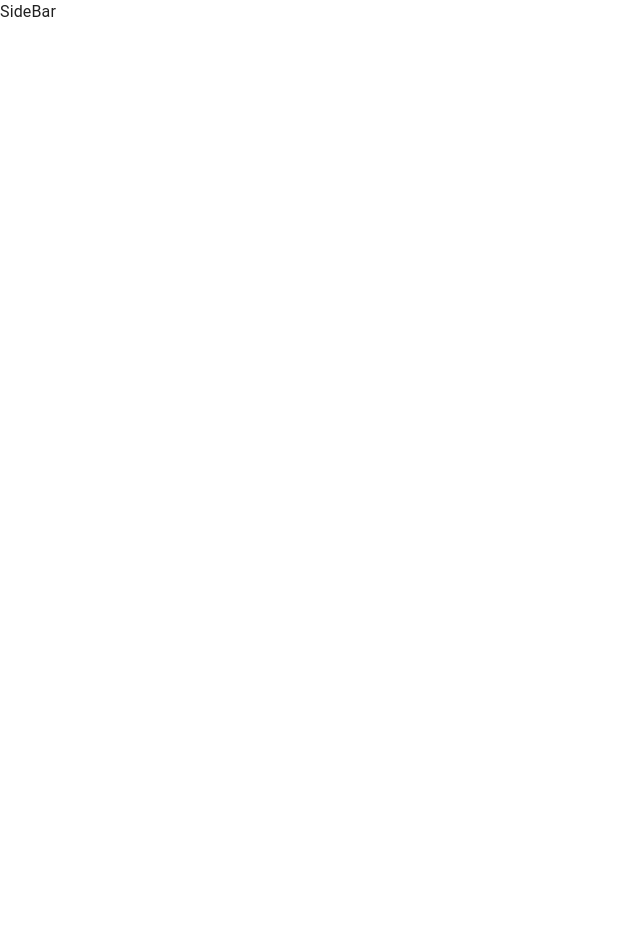
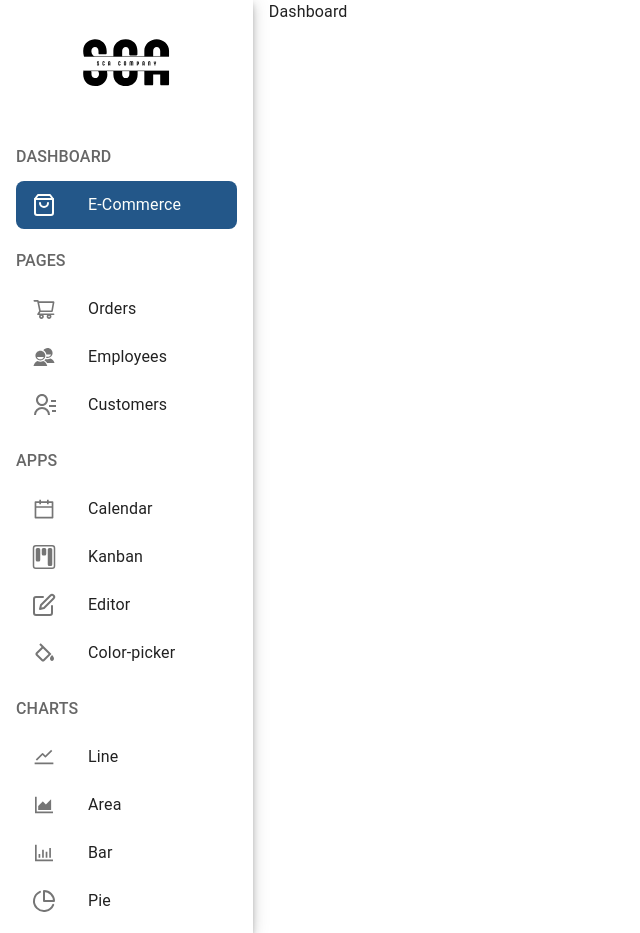
Before and after one commit to arhamsc/admin-dashboard-syncfusion, a React (Vite) app: page /e-commerce in a window 1280 px wide. Before the commit this address had no page. Shown: the whole page, without its empty margins (0-640 px from the left). Before the commit the page ends 800 px from the top, so only its background shows below. Built offline with nearby package versions, Linux system fonts and the light colour scheme.

Commit message:
Completed Side Bar

```diff
--- a/src/App.tsx
+++ b/src/App.tsx
@@ -1,35 +1,59 @@
-import { Route, Routes } from 'react-router-dom';
+import { Navigate, Route, Routes } from 'react-router-dom';
 import { SideBar } from './components';
 import './App.css';
 import { useContext } from 'react';
 import { AppContext } from './context/AppContext';
+import { Box, Stack } from '@mui/material';
+import {
+    Area,
+    Bar,
+    Calendar,
+    ColorPicker,
+    Customers,
+    Dashboard,
+    Editor,
+    Employees,
+    Kanban,
+    Line,
+    Orders,
+    Pie,
+} from './pages';
 
 function App() {
     const { sideBarOpen } = useContext(AppContext);
 
     return (
         <>
-            {sideBarOpen ? <SideBar /> : <></>}
+            <Stack direction={'row'} spacing={2} justifyContent="space-between">
+                <Box flex={1}>{sideBarOpen ? <SideBar /> : <></>}</Box>
+                <Box flex={4}>
                     <Routes>
                         {/* Dashboard */}
-                <Route path="/" element={<div>Dashboard</div>} />
-                <Route path="/ecommerce" element="Ecom" />
+                        <Route
+                            path="/"
+                            element={<Navigate to="/e-commerce" replace />}
+                        />
+                        <Route path="/e-commerce" element={<Dashboard />} />
 
                         {/* Pages */}
-                <Route path="/orders" element="Orders" />
-                <Route path="/employees" element="employees" />
-                <Route path="/customers" element="customers" />
+                        <Route path="/orders" element={<Orders />} />
+                        <Route path="/employees" element={<Employees />} />
+                        <Route path="/customers" element={<Customers />} />
 
                         {/* Apps */}
-                <Route path="/calendar" element="calendar" />
-                <Route path="/kanban" element="kanban" />
-                <Route path="/editor" element="editor" />
-                <Route path="/color-picker" element="color-picker" />
+                        <Route path="/calendar" element={<Calendar />} />
+                        <Route path="/kanban" element={<Kanban />} />
+                        <Route path="/editor" element={<Editor />} />
+                        <Route path="/color-picker" element={<ColorPicker />} />
 
                         {/* Charts */}
-                <Route path="/line" element="line" />
-                <Route path="/area" element="area" />
+                        <Route path="/line" element={<Line />} />
+                        <Route path="/area" element={<Area />} />
+                        <Route path="/bar" element={<Bar />} />
+                        <Route path="/pie" element={<Pie />} />
                     </Routes>
+                </Box>
+            </Stack>
         </>
     );
 }
--- a/src/components/SideBar/SideBar.tsx
+++ b/src/components/SideBar/SideBar.tsx
@@ -1,9 +1,74 @@
-import React from 'react'
+import {
+    Box,
+    List,
+    ListItemButton,
+    ListItemIcon,
+    ListItemText,
+    ListSubheader,
+    Stack,
+} from '@mui/material';
+import { Key, ReactNode } from 'react';
+import { NavLink } from 'react-router-dom';
+import Logo from '../../assets/Logo.svg';
+import { links } from '../../data/dummyData';
+import { activeListItemButtonStyle, listSubHeaderStyle } from './styles'; //New way of importing in V5 of MUI
 
 const SideBar = () => {
-  return (
-    <div>SideBar</div>
-  )
-}
+    return (
+        <Box boxShadow={6}>
+            <Stack>
+                <Box textAlign={'center'} p={0} m={0}>
+                    <NavLink to="/">
+                        <img width="50%" src={Logo} alt="SCA Company" />
+                    </NavLink>
+                </Box>
+                {links.map((item) => (
+                    <List
+                        key={item.title as Key}
+                        component={'nav'}
+                        subheader={
+                            <ListSubheader
+                                component={'div'}
+                                sx={listSubHeaderStyle}>
+                                {item.title.toUpperCase()}
+                            </ListSubheader>
+                        }>
+                        {item.links.map((link) => (
+                            <NavLink
+                                to={`./${link.name.toLowerCase()}`}
+                                key={link.name as Key}
+                                style={({ isActive }) => ({
+                                    textDecoration: 'none',
+                                    color: 'inherit',
+                                })}>
+                                {({ isActive }) => (
+                                    <ListItemButton
+                                        sx={
+                                            isActive
+                                                ? activeListItemButtonStyle
+                                                : { marginX: '1rem' }
+                                        }>
+                                        <ListItemIcon
+                                            sx={
+                                                isActive
+                                                    ? {
+                                                          color: 'primary.main',
+                                                          fontSize: '1.5rem',
+                                                      }
+                                                    : { fontSize: '1.5rem' }
+                                            }>
+                                            {link.icon as ReactNode}
+                                        </ListItemIcon>
+                                        <ListItemText primary={link.name} />
+                                    </ListItemButton>
+                                )}
+                            </NavLink>
+                        ))}
+                    </List>
+                ))}
+            </Stack>
+        </Box>
+    );
+};
 
-export default SideBar
+export default SideBar;
--- a/src/components/SideBar/styles.tsx
+++ b/src/components/SideBar/styles.tsx
@@ -1,3 +1,15 @@
-import { makeStyles, Theme } from '@mui/material';
+import { SxProps } from '@mui/material/styles';
 
-export default makeStyles((theme: Theme) => ({}));
+export const listSubHeaderStyle: SxProps = {
+    fontSize: '1rem',
+};
+
+export const activeListItemButtonStyle: SxProps = {
+    backgroundColor: 'quaternary.main',
+    borderRadius: '0.5rem',
+    color: 'primary.main',
+    marginX: '1rem',
+    ':hover': {
+        backgroundColor: 'quaternary.light',
+    },
+};
--- /dev/null
+++ b/src/context/MUITheme.tsx
@@ -0,0 +1,35 @@
+import { createTheme, Palette } from '@mui/material';
+
+//Below code is to extend the interface with custom values in typescript
+import '@mui/material/styles/createPalette';
+declare module '@mui/material/styles/createPalette' {
+    interface PaletteOptions {
+        tertiary: {
+            main: String;
+        };
+        quaternary: {
+            main: String,
+            light: String
+        };
+    }
+}
+
+const theme = createTheme({
+    palette: {
+        primary: {
+            main: '#FDFFFC',
+        },
+        secondary: {
+            main: '#F1D302',
+        },
+        tertiary: {
+            main: '#ED1C24',
+        },
+        quaternary: {
+            main: '#235789',
+            light: '#1f4d78a5',
+        },
+    },
+});
+
+export default theme;
--- a/src/data/dummyData.tsx
+++ b/src/data/dummyData.tsx
@@ -60,11 +60,11 @@ export const links : SideBarLinks[] = [
                 icon: <BsKanban />,
             },
             {
-                name: 'editor',
+                name: 'Editor',
                 icon: <FiEdit />,
             },
             {
-                name: 'color-picker',
+                name: 'Color-picker',
                 icon: <BiColorFill />,
             },
         ],
@@ -73,38 +73,38 @@ export const links : SideBarLinks[] = [
         title: 'Charts',
         links: [
             {
-                name: 'line',
+                name: 'Line',
                 icon: <AiOutlineStock />,
             },
             {
-                name: 'area',
+                name: 'Area',
                 icon: <AiOutlineAreaChart />,
             },
 
             {
-                name: 'bar',
+                name: 'Bar',
                 icon: <AiOutlineBarChart />,
             },
             {
-                name: 'pie',
+                name: 'Pie',
                 icon: <FiPieChart />,
             },
-            {
-                name: 'financial',
-                icon: <RiStockLine />,
-            },
-            {
-                name: 'color-mapping',
-                icon: <BsBarChart />,
-            },
-            {
-                name: 'pyramid',
-                icon: <GiLouvrePyramid />,
-            },
-            {
-                name: 'stacked',
-                icon: <AiOutlineBarChart />,
-            },
+            // {
+            //     name: 'Financial',
+            //     icon: <RiStockLine />,
+            // },
+            // {
+            //     name: 'Color-mapping',
+            //     icon: <BsBarChart />,
+            // },
+            // {
+            //     name: 'Pyramid',
+            //     icon: <GiLouvrePyramid />,
+            // },
+            // {
+            //     name: 'Stacked',
+            //     icon: <AiOutlineBarChart />,
+            // },
         ],
     },
 ];
--- a/src/data/models/sideBarLinks.ts
+++ b/src/data/models/sideBarLinks.ts
@@ -1,9 +1,12 @@
+import { IconProps } from '@mui/material';
+import React, { ReactNode } from 'react';
 import { IconBaseProps } from 'react-icons';
+import { IconType } from 'react-icons/lib';
 
 export type SideBarLinks = {
     title: String;
     links: {
         name: String;
-        icon: IconBaseProps;
+        icon: IconProps;
     }[];
 };
--- a/src/main.tsx
+++ b/src/main.tsx
@@ -1,18 +1,21 @@
-import { CssBaseline } from '@mui/material';
+import { CssBaseline, ThemeProvider } from '@mui/material';
 import React from 'react';
 import ReactDOM from 'react-dom/client';
 import { BrowserRouter } from 'react-router-dom';
 import App from './App';
 import AppContextProvider from './context/AppContext';
+import theme from './context/MUITheme';
 import './index.css';
 
 ReactDOM.createRoot(document.getElementById('root') as HTMLElement).render(
     <React.StrictMode>
         <CssBaseline />
         <BrowserRouter>
-            <AppContextProvider>
-                <App />
-            </AppContextProvider>
+            <ThemeProvider theme={theme}>
+                <AppContextProvider>
+                    <App />
+                </AppContextProvider>
+            </ThemeProvider>
         </BrowserRouter>
     </React.StrictMode>,
 );
```
Also changed, not shown: tsconfig.json (+5 -2 lines). Lines whose indentation alone changed are shown as unchanged.
